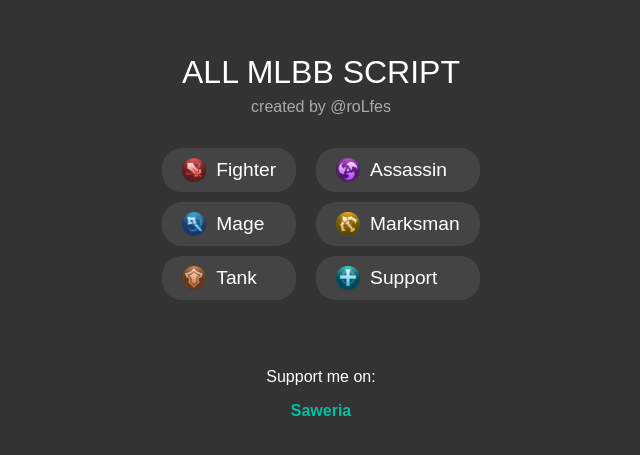
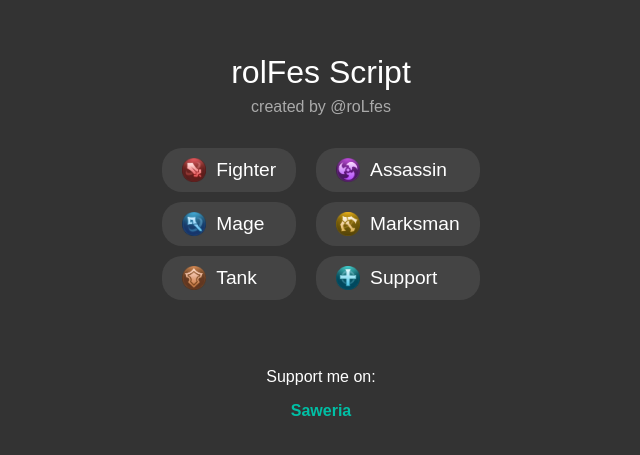
Before and after one commit to skintoolsml/home, a plain HTML site: page index.html in a window 1280 px wide. Shown: the part 163-618 px from the top of the page, without its empty margins (319-959 px from the left). Drawn offline with Linux system fonts and the light colour scheme.

Commit message:
Update index.html

```diff
--- a/index.html
+++ b/index.html
@@ -79,7 +79,7 @@
     </style>
 </head>
 <body>
-    <div class="title">ALL MLBB SCRIPT</div>
+    <div class="title">rolFes Script</div>
     <div class="subtitle">created by @roLfes</div>
 
     <div class="button-groups">
```
